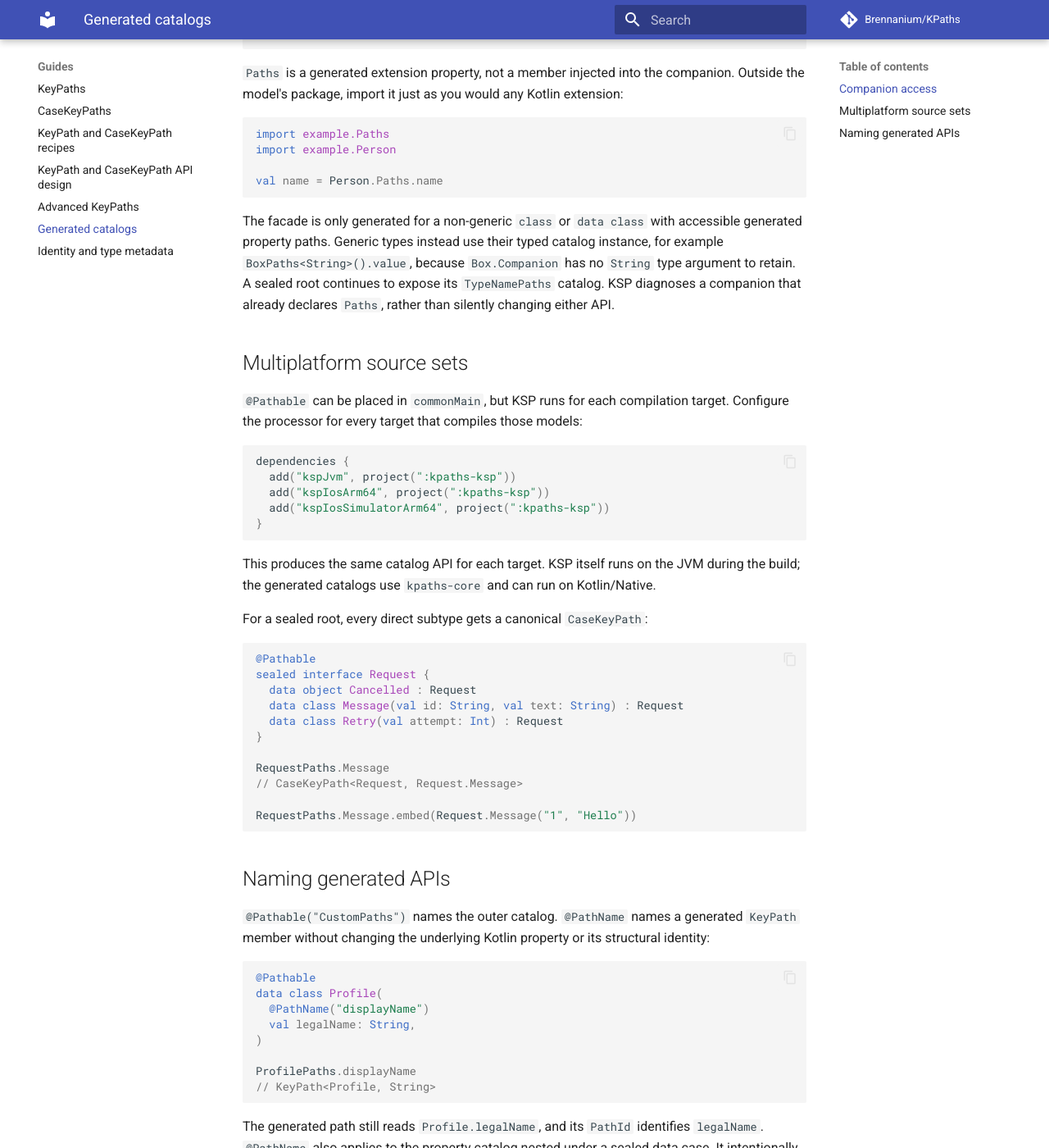
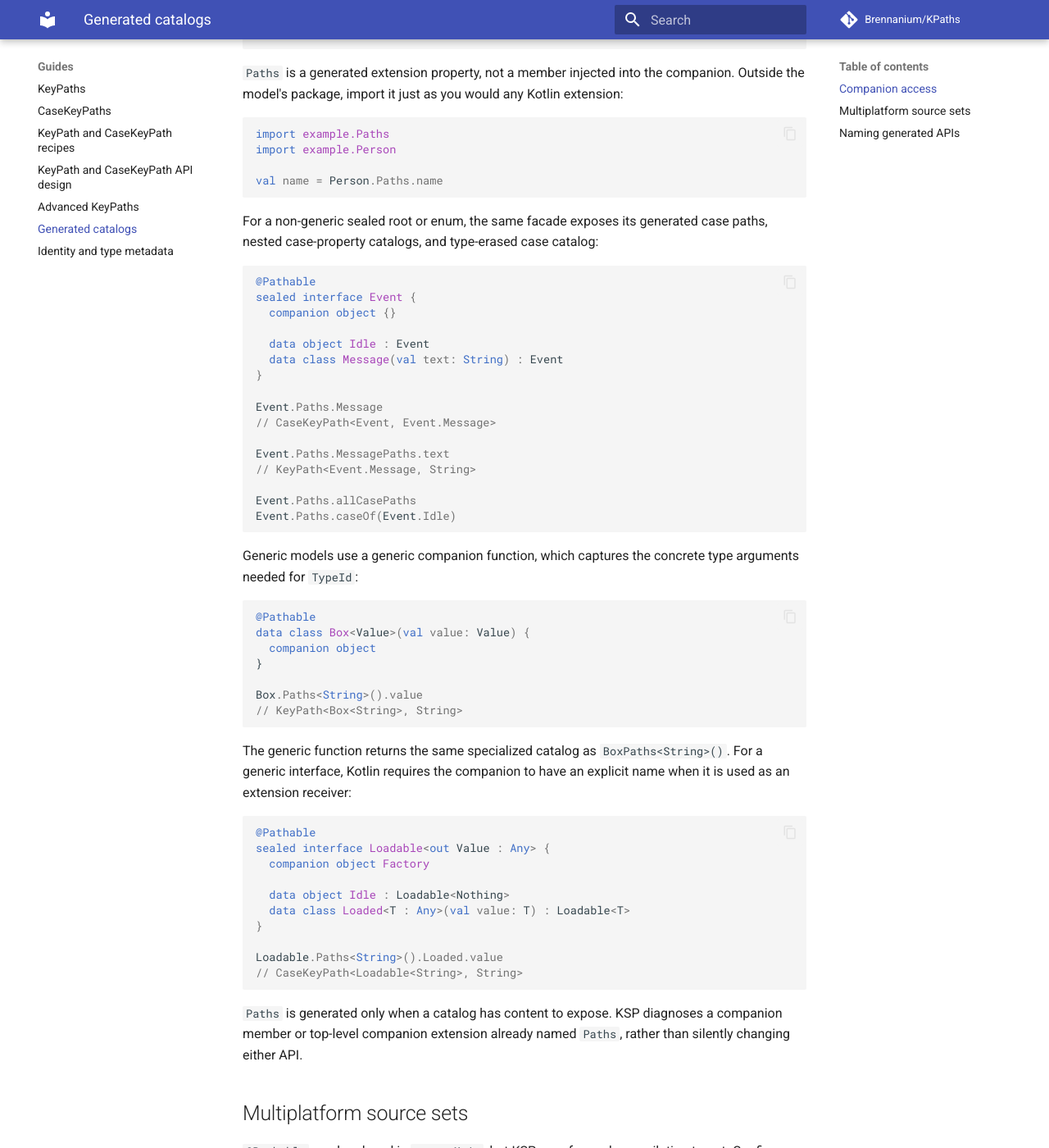
Before and after one commit to Brennanium/KPaths, an MkDocs documentation site: the page built from docs/generation.md, in a window 1280 px wide and 1400 px high, scrolled down 751 px. Shown: the whole window at 82% size. Built offline with MkDocs 1.6.1 and Material for MkDocs 9.7.7, drawn with Linux system fonts in a browser that asks for light colours; comment, search, counter and statistics services are not loaded; some of the changed text lies outside the part shown.

Commit message:
Document generic and case companion paths

````diff
--- a/docs/generation.md
+++ b/docs/generation.md
@@ -36,11 +36,60 @@ import example.Person
 val name = Person.Paths.name
 ```
 
-The facade is only generated for a non-generic `class` or `data class` with accessible generated
-property paths. Generic types instead use their typed catalog instance, for example
-`BoxPaths<String>().value`, because `Box.Companion` has no `String` type argument to retain. A
-sealed root continues to expose its `TypeNamePaths` catalog. KSP diagnoses a companion that already
-declares `Paths`, rather than silently changing either API.
+For a non-generic sealed root or enum, the same facade exposes its generated case paths, nested
+case-property catalogs, and type-erased case catalog:
+
+```kotlin
+@Pathable
+sealed interface Event {
+  companion object {}
+
+  data object Idle : Event
+  data class Message(val text: String) : Event
+}
+
+Event.Paths.Message
+// CaseKeyPath<Event, Event.Message>
+
+Event.Paths.MessagePaths.text
+// KeyPath<Event.Message, String>
+
+Event.Paths.allCasePaths
+Event.Paths.caseOf(Event.Idle)
+```
+
+Generic models use a generic companion function, which captures the concrete type arguments needed
+for `TypeId`:
+
+```kotlin
+@Pathable
+data class Box<Value>(val value: Value) {
+  companion object
+}
+
+Box.Paths<String>().value
+// KeyPath<Box<String>, String>
+```
+
+The generic function returns the same specialized catalog as `BoxPaths<String>()`. For a generic
+interface, Kotlin requires the companion to have an explicit name when it is used as an extension
+receiver:
+
+```kotlin
+@Pathable
+sealed interface Loadable<out Value : Any> {
+  companion object Factory
+
+  data object Idle : Loadable<Nothing>
+  data class Loaded<T : Any>(val value: T) : Loadable<T>
+}
+
+Loadable.Paths<String>().Loaded.value
+// CaseKeyPath<Loadable<String>, String>
+```
+
+`Paths` is generated only when a catalog has content to expose. KSP diagnoses a companion member or
+top-level companion extension already named `Paths`, rather than silently changing either API.
 
 ## Multiplatform source sets
 
````
Also changed, not shown: other parts of docs/generation.md (+2 -2 lines), README.md (+4 -3 lines).
